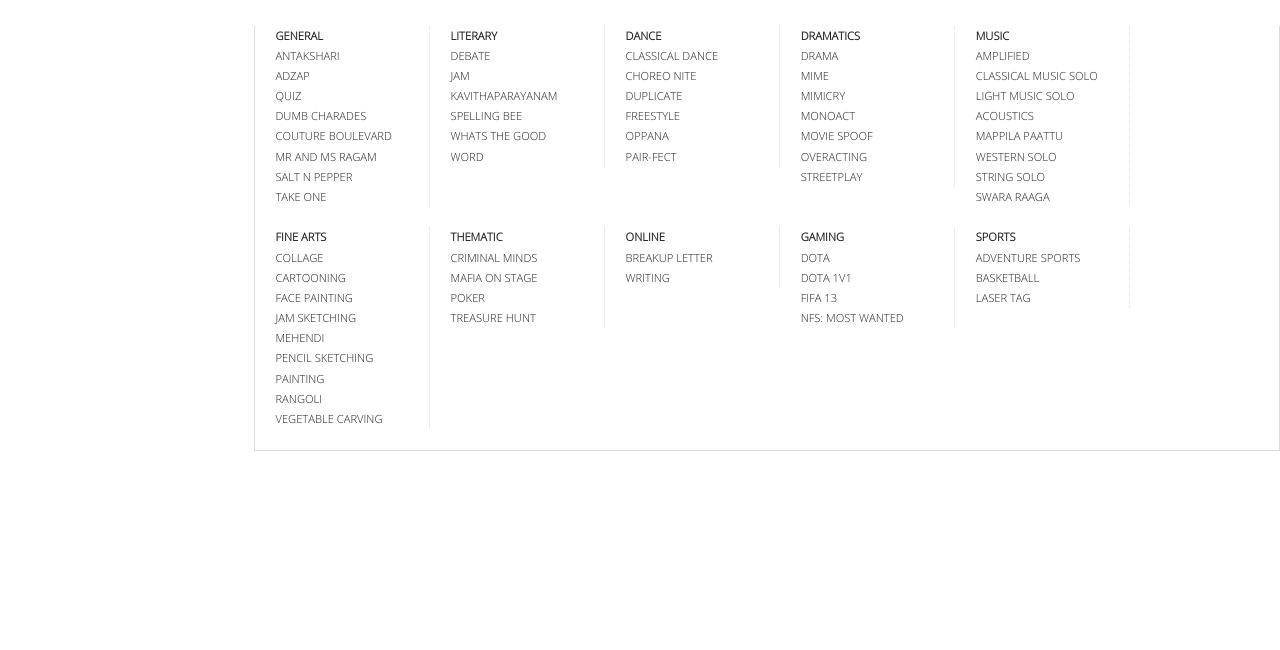
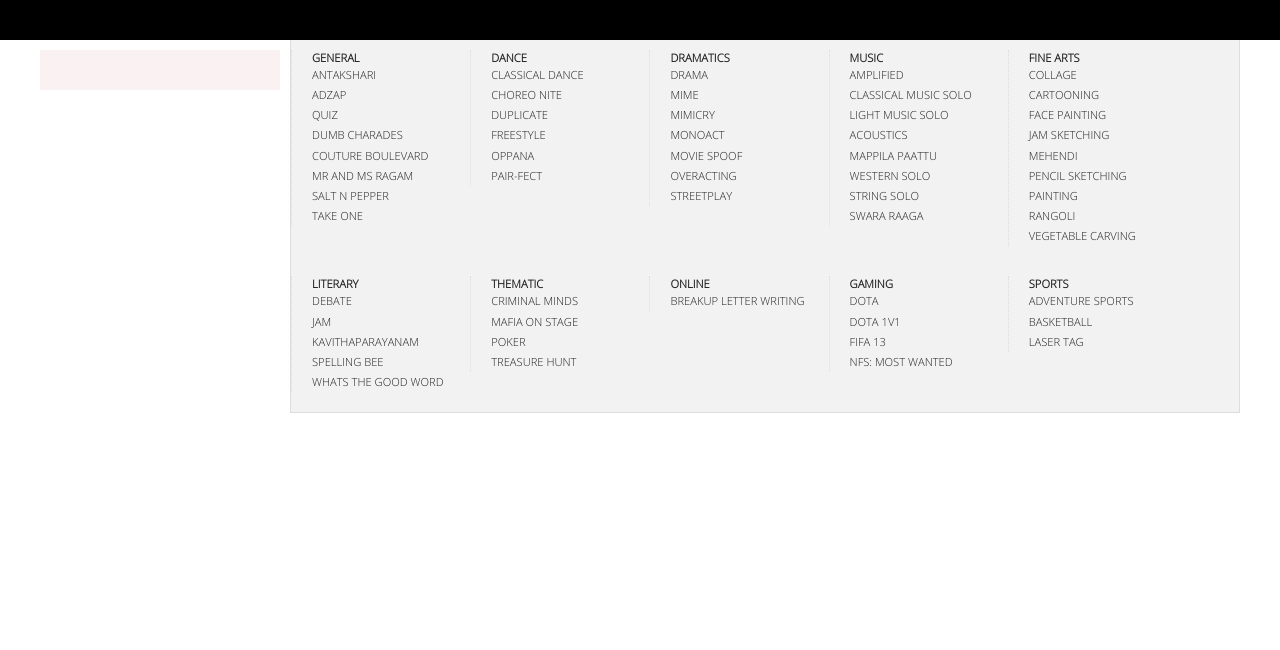
Before and after one commit to johnjoseph/ragam, a PHP site: page /events.php in a window 1280 px wide. Shown: the top 650 px of the page. After the commit the page ends 413 px from the top, so only its background shows below. Run offline with PHP 8.4, Linux system fonts and the light colour scheme; data comes from the database, SQL or seed files in the repository; data that the repository does not hold is empty.

Commit message:
events style

```diff
--- a/config.php
+++ b/config.php
@@ -2,5 +2,5 @@
 	$db_host='localhost';
 	$db_user='root';
 	$db_name='ragam';
-	$db_password='password';
+	$db_password='johnjohn';
 ?>
--- a/events.php
+++ b/events.php
@@ -6,31 +6,35 @@
 	 <script type='text/javascript' src='scripts/event_script.js'></script>
 </head>
 <body>
-<div id='events_list'>
+<div id='menu'></div>
+<div id="elist_wrap">
+  <div id="elist_filter"></div>
+  <div id="elist">
 <?php
 	require_once('connect.php');
 	$foo="";
-	$query1="SELECT name,cat_id FROM `event_cats` WHERE `par_cat`='1'";
+	$query1="SELECT name,cat_id FROM `event_cats` WHERE `par_cat`='1' ORDER BY FIELD(cat_id, 10, 9, 8, 7, 5) DESC";
 	$result1=$mysqli->query($query1);
 	while($row1=$result1->fetch_assoc())
 	{
 		$ul="";$select="";
 		$ul_hd="<ul><li>".$row1['name']."</li>";
 		$select_hd="<select><option>".$row1['name']."</option>";
-		$foo.=$ul_hd;
 		$catid=$row1['cat_id'];
 		$query2="SELECT events.name FROM `events` WHERE `cat_id`='$row1[cat_id]'";
 		$result2=$mysqli->query($query2);
 		while($row2=$result2->fetch_assoc())
 		{
-			$ul.="<a href='events/$row2[name]'><li>".$row2['name']."</li></a>";
+			$ul.="<li><a href='events/$row2[name]'>".$row2['name']."</a></li>";
 			$select.="<option>".$row2['name']."</option>";
 		}
-		$foo.=$ul."</ul>";
+		$foo.=$ul_hd.$ul."</ul>";
 		$foo.=$select_hd.$select."</select>";
 	}
 	echo $foo;
 ?>
+    <span class="clear"></span>
+  </div>
 </div>
 <div style='height:1000px;width:100%;float:left;'></div>
 </body>
--- a/style/event_style.css
+++ b/style/event_style.css
@@ -9,59 +9,88 @@
 	font-family:'opensans';
 }
 
-#events_list
+body
 {
-	width:80%;
-	float:right;
 	font-family:opensans;
+}
+
+.clear
+{
+  display: block;
+  clear: both;
+}
+
+#menu {
+  height: 40px;
+  background-color: #000;
+}
+
+#elist_wrap
+{
+  margin: 0 auto;
+  width: 94%;
+}
+
+#elist_filter
+{
+  float: left;
+  height: 40px;
+  background-color: #faf2f2;
+  display: none;
+  margin: 10px 0;
+}
+
+#elist
+{
 	color:#484848;
-	margin-top:2%;
 	border:1px solid #ddd;
 	border-top: none;
+  background-color: #f2f2f2;
 }
 
-#events_list ul
+#elist ul
 {
 	list-style-type:none;
 	float:left;
 	text-transform:uppercase;
 	font-size:.7em;
-	padding:0% 2%;
-	border-right:1px dotted #ddd;
-	margin-bottom:2%;
+	padding: 0 8px;
+	border-left:1px dotted #ddd;
+	margin: 10px 0 20px;
+  width: 16%;
 	display:none;
 }
 
-#events_list li
+#elist li a
 {
 	line-height:1.8em;
 	cursor:pointer;
 }
 
-#events_list ul>li:first-child
+#elist ul>li:first-child
 {
 	color:#222;
 	font-weight:bold;
 }
 
-#events_list li:hover
+#elist li:hover
 {
 	text-decoration:underline;
 }
 
-#events_list select
+#elist select
 {
 	width:100%;
 }
 
-#events_list a
+#elist a
 {
 	color:#222;
 	text-decoration:none;
 	position:relative;
 }
 
-#events_list a span
+#elist a span
 {
 	display:none;
 	position:absolute;
@@ -69,33 +98,43 @@
 	z-index:2;
 }
 
-#events_list a:hover span
+#elist a:hover span
 {
 	display:inline-block;
 }
 
-@media screen and (min-width: 350px) and (min-height:700px) and (max-height:850px) and (max-width:850px)
+@media screen and (min-width: 640px) /*and (min-height:960px)*/
 {
-	#events_list ul	{ display:block;height:30%;width:20%;border:none;}
-	#events_list li {border-right:1px dotted #ddd;padding-right:2%;}
-	#events_list select	{ display:none;}
+  #elist_wrap { max-width: 700px; }
+  #elist_filter { display:block; width: 130px; }
+  #elist { margin-left: 140px; }
+	#elist ul	{ display:block; }
+	#elist select	{ display:none; }
 }
 
-@media screen and (min-width: 780px) and (min-height:450px) and (max-height:960px)
+@media screen and (min-width: 800px) /*and (min-height:450px) and (max-height:960px)*/
 {
-	#events_list ul	{ display:block; padding-right:3%;width:14%;}
-	#events_list select	{ display:none; }
+  #elist_wrap { max-width: 900px; }
+  #elist_filter { display:block; width: 170px; }
+  #elist { margin-left: 180px; }
+	#elist ul	{ /*width:90px;*/ padding-left: 12px; padding-right: 8px; }
+	#elist select	{ display:none; }
 }
 
-@media screen and (min-width: 450px) and (min-height:960px)
+@media screen and (min-width: 960px) /*and (min-height:450px)*/
 {
-	#events_list ul	{ display:block;height:20%;width:20%;border:none;}
-	#events_list li {border-right:1px dotted #ddd;padding-right:2%;}
-	#events_list select	{ display:none; }
+  #elist_wrap { max-width: 1000px; }
+  #elist_filter { display:block; width: 200px; }
+  #elist { margin-left: 210px; }
+	#elist ul	{ padding-left: 16px; padding-right: 12px; width: 15%; }
+	#elist select	{ display:none; }
 }
 
-@media screen and (min-width: 960px) and (min-height:450px)
+@media screen and (min-width: 1160px) /*and (min-height:450px)*/
 {
-	#events_list ul	{ display:block; padding-right:3%;width:12%;}
-	#events_list select	{ display:none; }
+  #elist_wrap { max-width: 1200px; }
+  #elist_filter { display:block; width: 240px; }
+  #elist { margin-left: 250px; }
+	#elist ul	{ padding-left: 20px; padding-right: 16px; }
+	#elist select	{ display:none; }
 }
```
